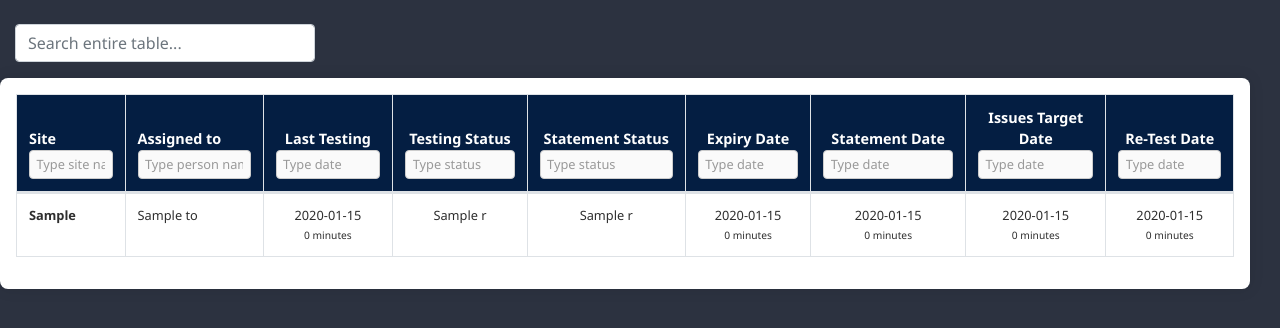
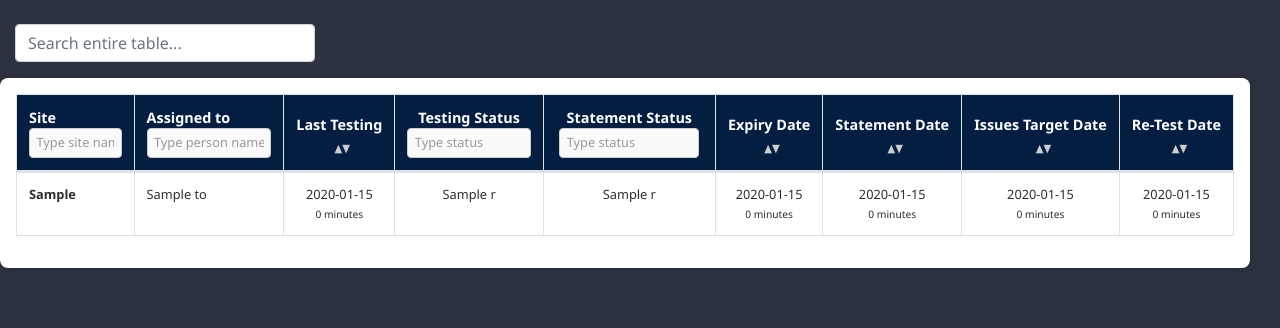
Before and after one commit to UoEMainLibrary/LDDT_Sites_and_Systems_Tracking, a Django app: a page that uses lddt_app/templates/access_statement/access_statement_home.html in a window 1280 px wide. Shown: the part 87-415 px from the top of the page. Run offline with Django 3.2, Linux system fonts and the light colour scheme; tables that the repository leaves empty hold one stand-in row (values such as "Sample post"); parts of the project's set-up code (start-up, migrations or seed data) failed here and were passed over.

Commit message:
fully working access statement

```diff
--- a/lddt_app/templates/access_statement/access_statement_home.html
+++ b/lddt_app/templates/access_statement/access_statement_home.html
@@ -74,6 +74,26 @@
         padding: 0.65rem 0.75rem;
         border-bottom: 2px solid #0a2e67;
         font-size: 0.9rem;
+    }
+
+    thead th.sortable {
+        cursor: pointer;
+        user-select: none;
+        white-space: nowrap;
+    }
+
+    thead th .sort-icon {
+        font-size: 0.7rem;
+        margin-left: 6px;
+        color: #ccc;
+        user-select: none;
+    }
+
+    thead th.sorted-asc .sort-icon {
+        color: #5599ff;
+    }
+    thead th.sorted-desc .sort-icon {
+        color: #5599ff;
     }
 
     thead input {
@@ -225,15 +245,9 @@
                                 placeholder="Type person name"
                             />
                         </th>
-                        <th scope="col" class="text-center">
-                            Last Testing
-                            <input
-                                type="text"
-                                id="myInput5"
-                                onkeyup="filterLastTestingDate()"
-                                aria-label="Filter by Last Testing date"
-                                placeholder="Type date"
-                            />
+                        <th scope="col" class="text-center sortable" data-col="2">
+                            Last Testing <br>
+                            <span class="sort-icon">▲▼</span>
                         </th>
                         <th scope="col" class="text-center">
                             Testing Status
@@ -255,45 +269,21 @@
                                 placeholder="Type status"
                             />
                         </th>
-                        <th scope="col" class="text-center">
-                            Expiry Date
-                            <input
-                                type="text"
-                                id="myInput6"
-                                onkeyup="filterExpiryDate()"
-                                aria-label="Filter by Expiry date"
-                                placeholder="Type date"
-                            />
+                        <th scope="col" class="text-center sortable" data-col="5">
+                            Expiry Date<br>
+                            <span class="sort-icon">▲▼</span>
                         </th>
-                        <th scope="col" class="text-center">
-                            Statement Date
-                            <input
-                                type="text"
-                                id="myInput7"
-                                onkeyup="filterStatementDate()"
-                                aria-label="Filter by Statement date"
-                                placeholder="Type date"
-                            />
+                        <th scope="col" class="text-center sortable" data-col="6">
+                            Statement Date<br>
+                            <span class="sort-icon">▲▼</span>
                         </th>
-                        <th scope="col" class="text-center">
-                            Issues Target Date
-                            <input
-                                type="text"
-                                id="myInput8"
-                                onkeyup="filterIssuesTargetDate()"
-                                aria-label="Filter by Issues Target date"
-                                placeholder="Type date"
-                            />
+                        <th scope="col" class="text-center sortable" data-col="7">
+                            Issues Target Date<br>
+                            <span class="sort-icon">▲▼</span>
                         </th>
-                        <th scope="col" class="text-center">
-                            Re-Test Date
-                            <input
-                                type="text"
-                                id="myInput9"
-                                onkeyup="filterRetestDate()"
-                                aria-label="Filter by Re-Test date"
-                                placeholder="Type date"
-                            />
+                        <th scope="col" class="text-center sortable" data-col="8">
+                            Re-Test Date<br>
+                            <span class="sort-icon">▲▼</span>
                         </th>
                     </tr>
                 </thead>
@@ -392,6 +382,57 @@
                     }
                 });
             });
+
+            // Sorting logic for date columns
+            const table = document.getElementById('myTable');
+            const tbody = table.tBodies[0];
+
+            function parseDateFromCell(cell) {
+                // The date is in the first line of the cell (Y-m-d format), or empty fallback
+                const firstLine = cell.textContent.trim().split('\n')[0].trim();
+                if (!firstLine || firstLine === '×') return null;
+                const parsed = Date.parse(firstLine);
+                return isNaN(parsed) ? null : parsed;
+            }
+
+            function sortTableByColumn(colIndex, asc) {
+                const rowsArray = Array.from(tbody.rows);
+
+                rowsArray.sort((a, b) => {
+                    const dateA = parseDateFromCell(a.cells[colIndex]);
+                    const dateB = parseDateFromCell(b.cells[colIndex]);
+
+                    if (dateA === null && dateB === null) return 0;
+                    if (dateA === null) return 1;
+                    if (dateB === null) return -1;
+
+                    return asc ? dateA - dateB : dateB - dateA;
+                });
+
+                rowsArray.forEach(row => tbody.appendChild(row));
+            }
+
+            document.querySelectorAll('th.sortable').forEach(th => {
+                th.addEventListener('click', () => {
+                    const colIndex = parseInt(th.getAttribute('data-col'));
+                    const isAsc = th.classList.contains('sorted-asc');
+
+                    // Remove sorted classes from all headers
+                    document.querySelectorAll('th.sortable').forEach(header => {
+                        header.classList.remove('sorted-asc', 'sorted-desc');
+                    });
+
+                    // Toggle sort classes on clicked header
+                    if (isAsc) {
+                        th.classList.add('sorted-desc');
+                    } else {
+                        th.classList.add('sorted-asc');
+                    }
+
+                    // Sort table
+                    sortTableByColumn(colIndex, !isAsc);
+                });
+            });
         });
 
         // Escape regex special characters for filtering
@@ -429,7 +470,7 @@
         const filterIssuesTargetDate = () => filterTable('#myInput8', [7]);
         const filterRetestDate = () => filterTable('#myInput9', [8]);
 
-
+        // Global search
         function filterWholeTable() {
             const filter = document.getElementById('globalSearchInput').value.trim().toLowerCase();
             const rows = document.querySelectorAll('#myTable tbody tr');
@@ -444,8 +485,6 @@
                 row.style.display = text.includes(filter) ? '' : 'none';
             });
         }
-
-
     </script>
 
     <!-- Bootstrap JS dependencies -->
```
Lines whose indentation alone changed are shown as unchanged.
